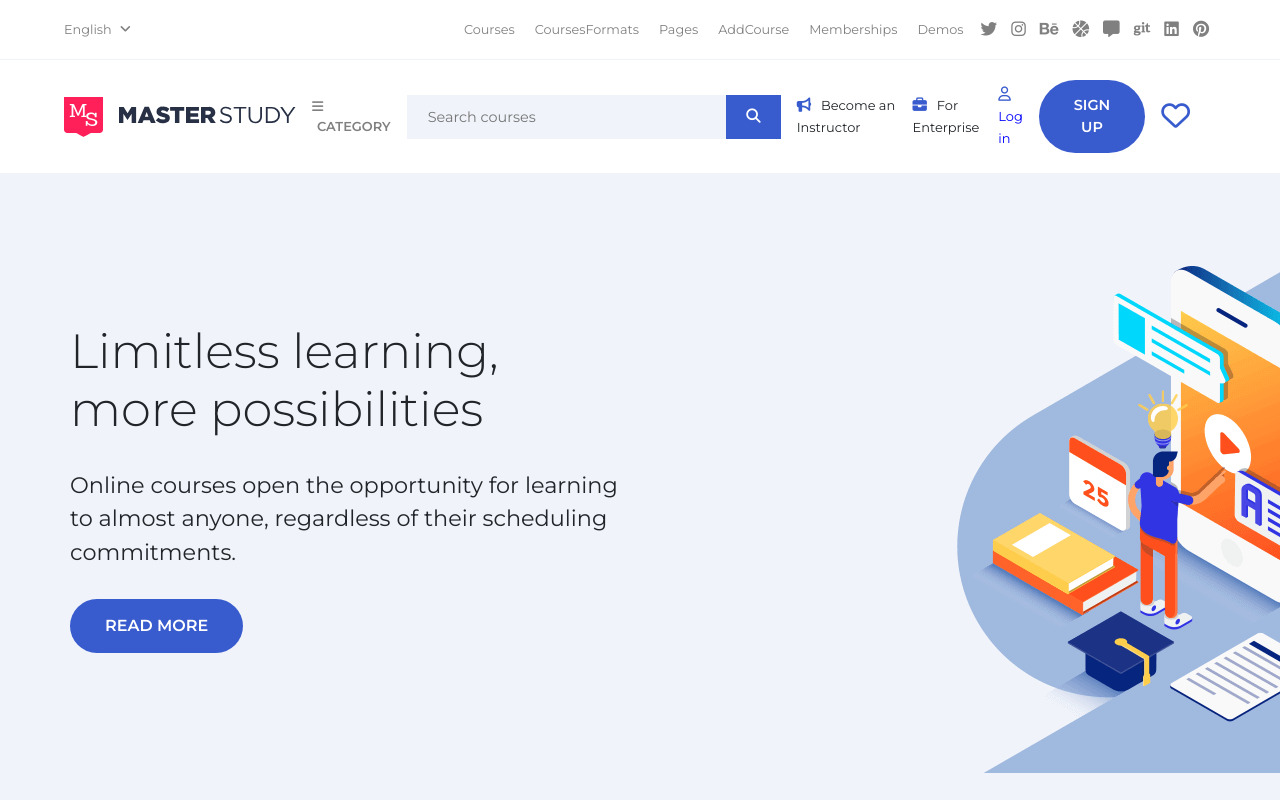
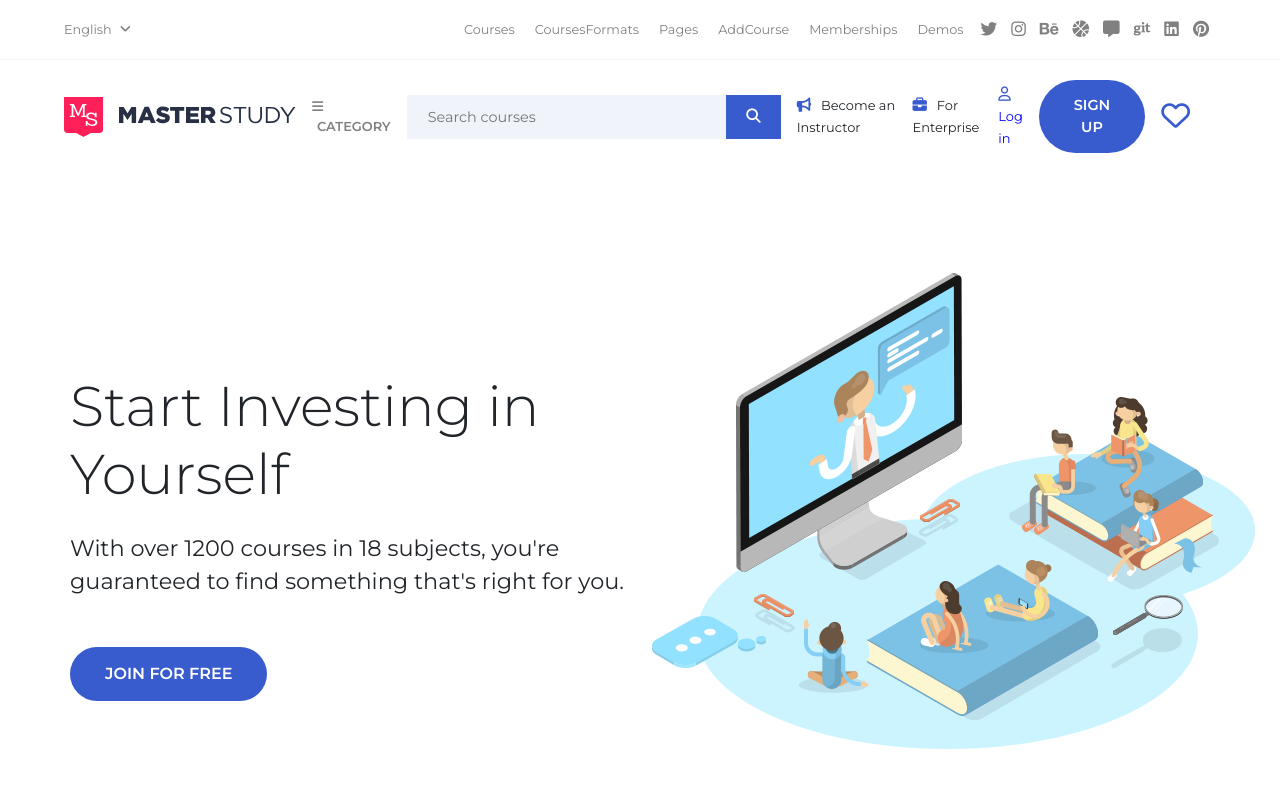
Before and after one commit to valeriobartoletti97/proj-html-vuejs, a Vue app: page / in a window 1280 px wide. Shown: the top 800 px of the page. Built offline with nearby package versions, Linux system fonts and the light colour scheme.

Commit message:
hero-img finished

```diff
--- /dev/null
+++ b/src/components/HeroComponent.vue
@@ -0,0 +1,58 @@
+<template>
+  <div class="hero-wrapper overflow-hidden">
+    <div class="container">
+        <div class="row">
+            <div class="col-6 hero-title">
+                <h1 class="mb-4">Start Investing in Yourself</h1>
+                <p class="subtitle mb-5">With over 1200 courses in 18 subjects, you're guaranteed to find something that's right for you.</p>
+                <button class="my-btn-large">
+                    <span class="text-uppercase">Join for free</span>
+                </button>
+            </div>
+            <div class="col-6 hero-img position-relative">
+                <div class="position-absolute">
+                    <img src="/images/base.png" alt="hero" class="main-img">
+                    <img src="/images/book2.png" alt="book" class="position-absolute book-2">
+                    <img src="/images/book1.png" alt="book" class="position-absolute book-1">
+                    <img src="/images/magnifier.png" alt="magnifier" class="position-absolute magnifier">
+                </div>
+            </div>
+        </div>
+    </div>
+  </div>
+</template>
+
+<script>
+
+    export default {
+        name:'HeroComponent'
+    }
+</script>
+
+<style lang="scss" scoped>
+.magnifier{
+    bottom:24%;
+    right:12%
+}
+.book-1{
+    right:7%;
+    top:26%
+}
+.book-2{
+    bottom:7%;
+    right:26%
+}
+.hero-title{
+    padding:100px 0;
+}
+    .hero-wrapper{
+        padding: 100px 0;
+    }
+    h1{
+        font-size: 3.5em;
+        font-weight: 300;
+    }
+    .subtitle{
+        font-size:1.4em
+    }
+</style>
--- a/src/components/MainComponent.vue
+++ b/src/components/MainComponent.vue
@@ -1,5 +1,6 @@
 <template>
     <main>
+        <HeroComponent/>
         <!-- section read more -->
         <div id="read-more" class="overflow-y-hidden">
             <div class="container read-more-text">
@@ -105,9 +106,14 @@
 </template>
 
 <script>
+import HeroComponent from './HeroComponent.vue';
+
 
     export default {
         name:'MainComponent',
+        components:{
+    HeroComponent
+},
         data(){
             return{
                 devFeedbacks:[
```
